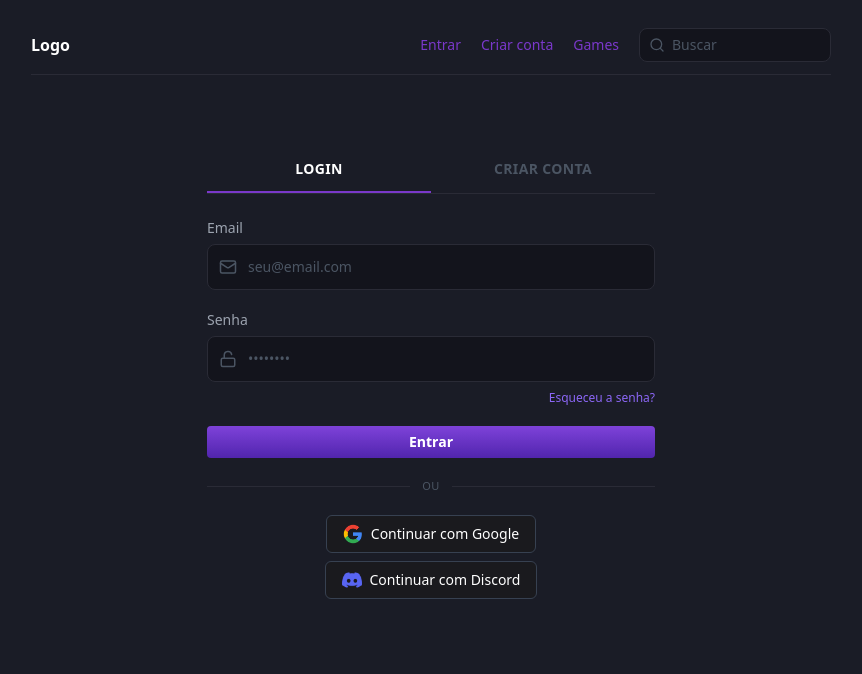
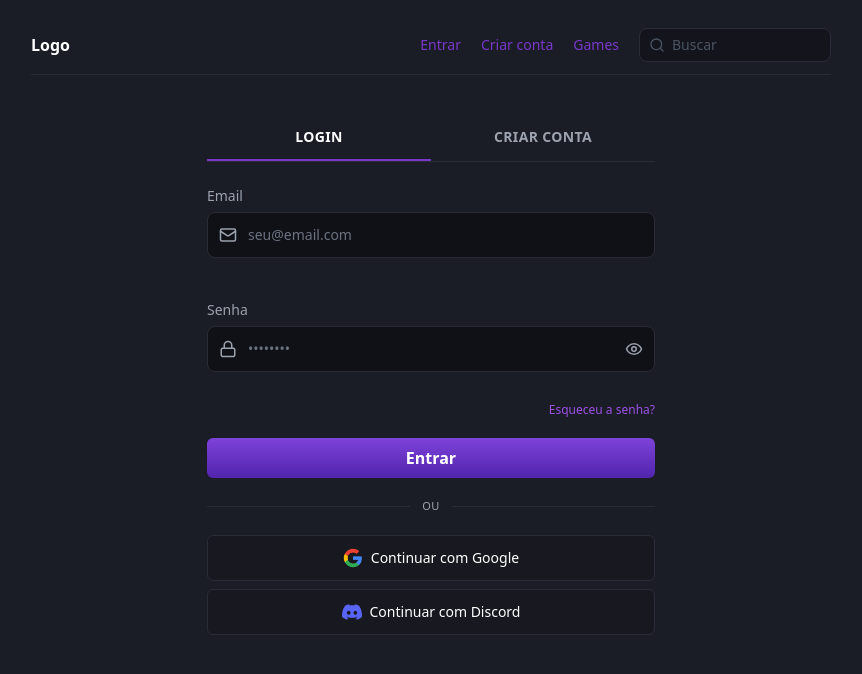
Before and after one commit to MathQuente/lib-front-end, a React (Vite) app: page /auth in a window 1280 px wide. Shown: the top 674 px of the page, without its empty margins (209-1071 px from the left). Built offline with nearby package versions, Linux system fonts and the light colour scheme; no server answers.

Commit message:
style: redesign login/signup screen, remove AI-slop patterns

```diff
--- a/src/components/authInput.tsx
+++ b/src/components/authInput.tsx
@@ -1,29 +1,49 @@
-import { forwardRef } from 'react'
+import { forwardRef, useState } from 'react'
+import { Eye, EyeOff } from 'lucide-react'
 import type { AuthInputProps } from '../interfaces/ui'
 
 export const AuthInput = forwardRef<HTMLInputElement, AuthInputProps>(
-  function AuthInput({ id, label, icon, error, ...inputProps }, ref) {
+  function AuthInput({ id, label, icon, error, type, ...inputProps }, ref) {
+    const [showPassword, setShowPassword] = useState(false)
+    const isPassword = type === 'password'
+    const resolvedType = isPassword && showPassword ? 'text' : type
+
     return (
       <div className="flex flex-col gap-1.5">
         <label htmlFor={id} className="text-sm text-gray-400">
           {label}
         </label>
         <div className="relative">
-          <span className="absolute left-3 top-1/2 -translate-y-1/2 text-gray-600 pointer-events-none">
+          <span className="absolute left-3 top-1/2 -translate-y-1/2 text-gray-400 pointer-events-none">
             {icon}
           </span>
           <input
             id={id}
             ref={ref}
+            type={resolvedType}
             {...inputProps}
-            className={`bg-[#13141C] text-white placeholder-gray-600 rounded-lg block w-full text-sm py-3 pl-10 pr-3 border ${
+            className={`bg-dark-bg-darker text-white placeholder-gray-500 rounded-lg block w-full text-sm py-3 pl-10 border outline-2 outline-offset-1 outline-transparent focus-visible:outline-primary-light ${
+              isPassword ? 'pr-10' : 'pr-3'
+            } ${
               error
                 ? 'border-red-500 focus:border-red-500'
                 : 'border-dark-border focus:border-primary'
-            } focus:outline-none transition-colors duration-150`}
+            } transition-colors duration-150`}
           />
+          {isPassword && (
+            <button
+              type="button"
+              onClick={() => setShowPassword(value => !value)}
+              className="absolute right-3 top-1/2 -translate-y-1/2 text-gray-400 hover:text-white transition-colors focus-visible:outline focus-visible:outline-2 focus-visible:outline-offset-2 focus-visible:outline-primary-light rounded-sm"
+              aria-label={showPassword ? 'Ocultar senha' : 'Mostrar senha'}
+            >
+              {showPassword ? <EyeOff size={18} /> : <Eye size={18} />}
+            </button>
+          )}
         </div>
-        {error && <span className="text-red-500 text-xs">{error.message}</span>}
+        <span className="text-red-500 text-xs min-h-[1rem]">
+          {error?.message ?? ' '}
+        </span>
       </div>
     )
   }
--- a/src/components/discordAuthButton.tsx
+++ b/src/components/discordAuthButton.tsx
@@ -4,14 +4,12 @@ const DISCORD_AUTH_URL = `${import.meta.env.VITE_API_URL ?? 'http://localhost:33
 
 export function DiscordAuthButton() {
   return (
-    <div className="flex justify-center">
     <a
       href={DISCORD_AUTH_URL}
-        className="inline-flex items-center gap-2 px-4 py-2 border border-gray-700 rounded-md text-sm font-medium bg-[#1a1a1e] hover:bg-[#222226] text-white transition-colors"
+      className="flex items-center justify-center gap-2 w-full px-4 py-3 border border-dark-border rounded-md text-sm font-medium bg-dark-card hover:bg-dark-bg-light text-white transition-colors focus-visible:outline focus-visible:outline-2 focus-visible:outline-offset-2 focus-visible:outline-primary-light"
     >
       <img src={logoDiscord} alt="Discord" className="h-5 w-5" />
       Continuar com Discord
     </a>
-    </div>
   )
 }
--- a/src/components/formLogin.tsx
+++ b/src/components/formLogin.tsx
@@ -5,7 +5,7 @@ import { zodResolver } from '@hookform/resolvers/zod'
 import { useContext } from 'react'
 import { AuthContext } from '../contexts/auth/authContext'
 import { useNavigate } from 'react-router-dom'
-import { Mail, LockOpen } from 'lucide-react'
+import { Mail, Lock } from 'lucide-react'
 import { Button } from './button'
 import { GoogleAuthButton } from './googleAuthButton'
 import { DiscordAuthButton } from './discordAuthButton'
@@ -20,7 +20,7 @@ export function FormLogin() {
   const {
     register,
     handleSubmit,
-    formState: { errors }
+    formState: { errors, isSubmitting }
   } = useForm<LoginForm>({
     resolver: zodResolver(loginSchema)
   })
@@ -52,25 +52,25 @@ export function FormLogin() {
           label="Senha"
           type="password"
           placeholder="••••••••"
-          icon={<LockOpen size={18} />}
+          icon={<Lock size={18} />}
           error={errors.password}
           {...register('password')}
         />
         <a
           href="/forgotPasswordPage"
-          className="text-xs text-[#8C67F6] hover:underline self-end mt-1"
+          className="text-xs text-primary-light hover:underline self-end mt-1"
         >
           Esqueceu a senha?
         </a>
       </div>
 
-      <Button variant="primary" fullWidth>
+      <Button variant="primary" size="md" fullWidth loading={isSubmitting}>
         Entrar
       </Button>
 
       <div className="flex items-center gap-3">
         <div className="h-px flex-1 bg-dark-border" />
-        <span className="text-[11px] text-gray-600 uppercase tracking-wider">
+        <span className="text-[11px] text-gray-400 uppercase tracking-wider">
           ou
         </span>
         <div className="h-px flex-1 bg-dark-border" />
--- a/src/components/formSignUp.tsx
+++ b/src/components/formSignUp.tsx
@@ -1,5 +1,5 @@
 import { zodResolver } from '@hookform/resolvers/zod'
-import { Mail, LockOpen } from 'lucide-react'
+import { Mail, Lock } from 'lucide-react'
 import { signUpSchema } from '../schemas/signUpSchema'
 import { useForm } from 'react-hook-form'
 import { useNavigate } from 'react-router-dom'
@@ -22,7 +22,7 @@ export function FormSignUp() {
     register,
     handleSubmit,
     setError,
-    formState: { errors }
+    formState: { errors, isSubmitting }
   } = useForm<SignUpForm>({
     resolver: zodResolver(signUpSchema)
   })
@@ -56,18 +56,18 @@ export function FormSignUp() {
         label="Senha"
         type="password"
         placeholder="••••••••"
-        icon={<LockOpen size={18} />}
+        icon={<Lock size={18} />}
         error={errors.password}
         {...register('password')}
       />
 
-      <Button variant="primary" fullWidth>
+      <Button variant="primary" size="md" fullWidth loading={isSubmitting}>
         Criar conta
       </Button>
 
       <div className="flex items-center gap-3">
         <div className="h-px flex-1 bg-dark-border" />
-        <span className="text-[11px] text-gray-600 uppercase tracking-wider">
+        <span className="text-[11px] text-gray-400 uppercase tracking-wider">
           ou
         </span>
         <div className="h-px flex-1 bg-dark-border" />
--- a/src/components/googleAuthButton.tsx
+++ b/src/components/googleAuthButton.tsx
@@ -4,14 +4,12 @@ const GOOGLE_AUTH_URL = `${import.meta.env.VITE_API_URL ?? 'http://localhost:333
 
 export function GoogleAuthButton() {
   return (
-    <div className="flex justify-center">
     <a
       href={GOOGLE_AUTH_URL}
-        className="inline-flex items-center gap-2 px-4 py-2 border border-gray-700 rounded-md text-sm font-medium bg-[#1a1a1e] hover:bg-[#222226] text-white transition-colors"
+      className="flex items-center justify-center gap-2 w-full px-4 py-3 border border-dark-border rounded-md text-sm font-medium bg-dark-card hover:bg-dark-bg-light text-white transition-colors focus-visible:outline focus-visible:outline-2 focus-visible:outline-offset-2 focus-visible:outline-primary-light"
     >
       <img src={logoGoogle} alt="Google" className="h-5 w-5" />
       Continuar com Google
     </a>
-    </div>
   )
 }
--- a/src/pages/authentication.tsx
+++ b/src/pages/authentication.tsx
@@ -4,9 +4,10 @@ import { FormLogin } from '../components/formLogin'
 import { FormSignUp } from '../components/formSignUp'
 
 const tabTrigger =
-  'flex-1 py-3 text-sm font-semibold text-gray-600 border-b-2 border-transparent ' +
+  'flex-1 py-3 text-sm font-semibold text-gray-400 border-b-2 border-transparent ' +
   'data-[state=active]:text-white data-[state=active]:border-primary ' +
-  'transition-colors duration-150 uppercase tracking-wide'
+  'transition-colors duration-150 uppercase tracking-wide ' +
+  'focus-visible:outline focus-visible:outline-2 focus-visible:-outline-offset-2 focus-visible:outline-primary-light'
 
 export function Authentication() {
   const [searchParams, setSearchParams] = useSearchParams()
@@ -19,7 +20,7 @@ export function Authentication() {
   }
 
   return (
-    <div className="flex justify-center py-8 md:py-12">
+    <div className="flex justify-center pt-2 pb-8 md:pt-4 md:pb-12">
       <div className="w-full max-w-md">
         <Tabs.Root value={tab} onValueChange={handleTabChange}>
           <Tabs.List className="flex border-b border-dark-border mb-6">
```
Lines whose indentation alone changed are shown as unchanged.
